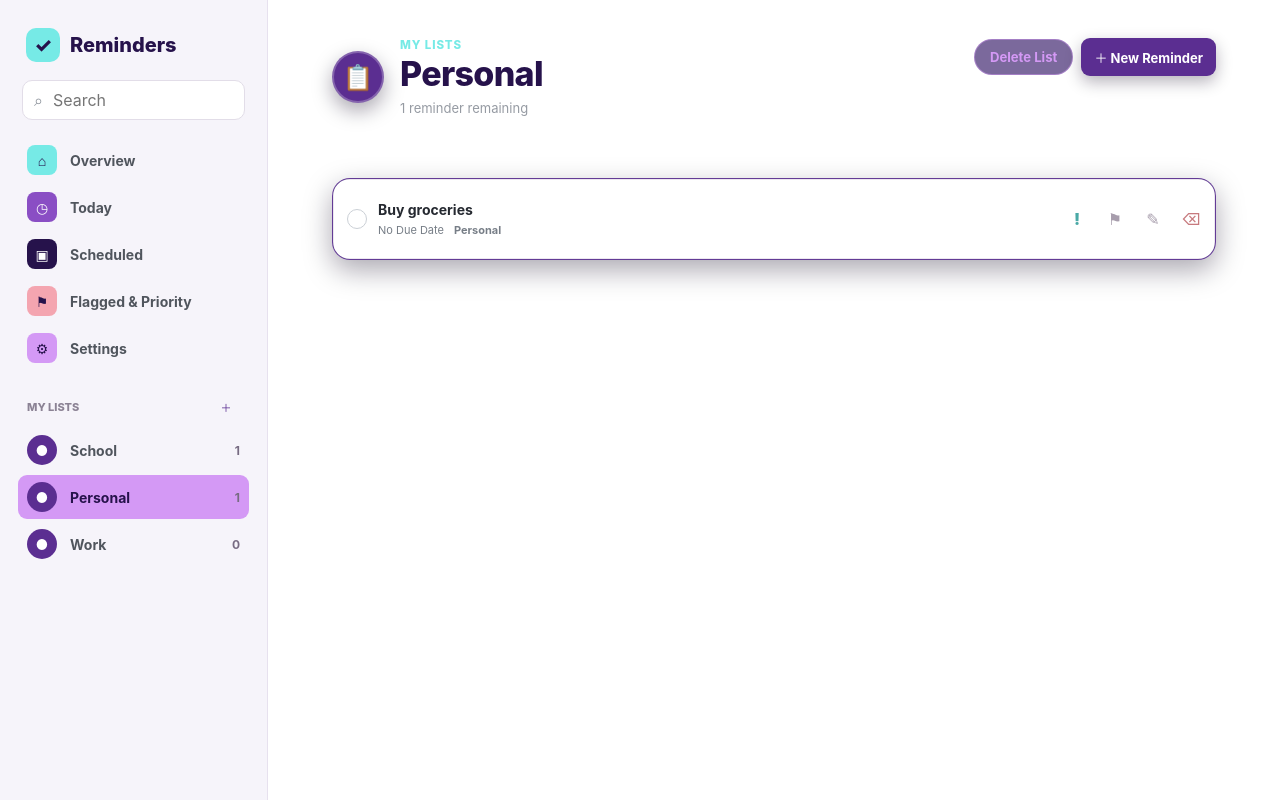
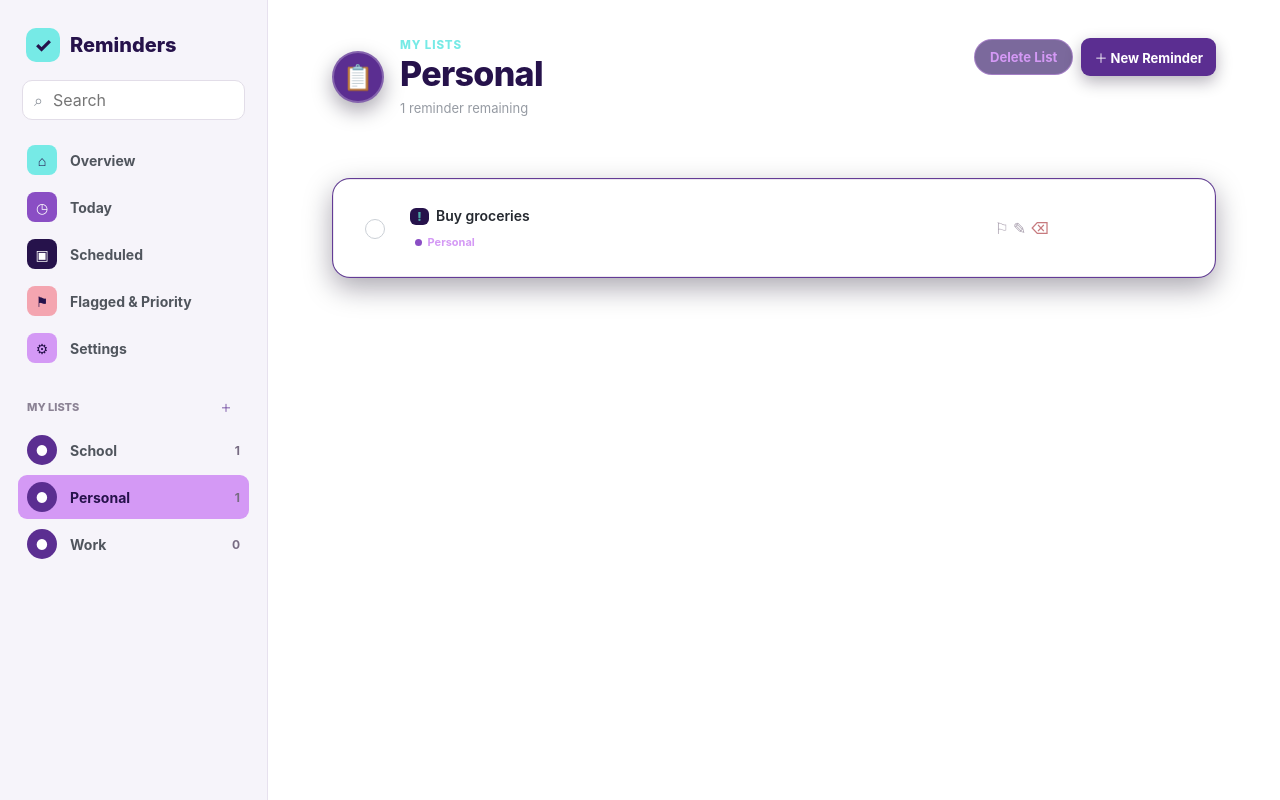
Before and after one commit to bunchhay-s/final-project-todo-app, a React (Vite) app: page /list/Personal in a window 1280 px wide. Built offline with nearby package versions, Linux system fonts and the light colour scheme.

Commit message:
Add: task components stylesheet and update the jsx.

```diff
--- /dev/null
+++ b/src/pages/TaskComponents.css
@@ -0,0 +1,357 @@
+/* ============================================================================
+Member 3 — TaskComponents (ViewHeader & TaskList) Stylesheet
+Palette: #26124B | #5B2E91 | #8A4EC4 | #D499F5 | #76EAE6
+============================================================================ */
+
+.tc-view-header,
+.tc-task-list,
+.tc-empty-state {
+--color-plum: #26124B;
+--color-violet: #5B2E91;
+--color-amethyst: #8A4EC4;
+--color-lilac: #D499F5;
+--color-aqua: #76EAE6;
+}
+
+.tc-view-header *,
+.tc-task-list *,
+.tc-empty-state * {
+box-sizing: border-box;
+}
+
+/* ============================================================================
+ViewHeader Styling
+============================================================================ */
+.tc-view-header {
+display: flex;
+flex-direction: column;
+gap: 0.9rem;
+width: 100%;
+}
+
+@media (min-width: 640px) {
+.tc-view-header {
+flex-direction: row;
+align-items: flex-end;
+justify-content: space-between;
+}
+}
+
+.tc-header-text .eyebrow {
+margin: 0 0 0.2rem;
+font-size: 0.72rem;
+font-weight: 800;
+text-transform: uppercase;
+letter-spacing: 0.08em;
+color: var(--color-aqua);
+}
+
+.tc-header-text h1 {
+margin: 0;
+font-size: 2rem;
+font-weight: 800;
+letter-spacing: -0.02em;
+color: #ffffff;
+}
+
+.tc-header-subtitle {
+margin: 0.25rem 0 0;
+font-size: 0.88rem;
+color: var(--color-lilac);
+}
+
+.tc-add-btn {
+display: inline-flex;
+align-items: center;
+gap: 0.4rem;
+padding: 0.58rem 1.15rem;
+border: none;
+border-radius: 9999px;
+background-color: var(--color-aqua);
+color: var(--color-plum);
+font-size: 0.84rem;
+font-weight: 800;
+cursor: pointer;
+align-self: flex-start;
+box-shadow: 0 4px 14px rgba(118, 234, 230, 0.28);
+transition: transform 0.14s ease, filter 0.14s ease;
+}
+
+@media (min-width: 640px) {
+.tc-add-btn {
+align-self: auto;
+}
+}
+
+.tc-add-btn:hover {
+filter: brightness(1.06);
+}
+
+.tc-add-btn:active {
+transform: scale(0.96);
+}
+
+/* ============================================================================
+TaskList & Task Rows
+============================================================================ */
+.tc-task-list {
+display: flex;
+flex-direction: column;
+width: 100%;
+background-color: rgba(53, 26, 104, 0.92);
+border: 1px solid rgba(138, 78, 196, 0.45);
+border-radius: 18px;
+overflow: hidden;
+box-shadow: 0 10px 26px rgba(15, 6, 32, 0.35);
+}
+
+.tc-task-row {
+display: flex;
+align-items: flex-start;
+gap: 0.85rem;
+padding: 0.95rem 1.15rem;
+border-bottom: 1px solid rgba(138, 78, 196, 0.35);
+transition: background-color 0.16s ease;
+}
+
+.tc-task-row:last-child {
+border-bottom: none;
+}
+
+.tc-task-row:hover {
+background-color: rgba(91, 46, 145, 0.45);
+}
+
+/* Circular Checkbox */
+.tc-task-check {
+width: 24px;
+height: 24px;
+margin-top: 2px;
+border-radius: 50%;
+border: 2px solid var(--color-amethyst);
+background: transparent;
+color: var(--color-plum);
+font-size: 0.8rem;
+font-weight: 900;
+display: inline-flex;
+align-items: center;
+justify-content: center;
+flex-shrink: 0;
+cursor: pointer;
+transition: transform 0.14s ease, background-color 0.15s ease, border-color 0.15s ease;
+}
+
+.tc-task-check:hover {
+transform: scale(1.08);
+border-color: var(--color-aqua);
+background-color: rgba(118, 234, 230, 0.16);
+}
+
+.tc-task-check.checked,
+.tc-task-row.completed .tc-task-check {
+background-color: var(--color-aqua);
+border-color: var(--color-aqua);
+}
+
+/* Main Task Body Button */
+.tc-task-main {
+flex: 1;
+min-width: 0;
+display: flex;
+flex-direction: column;
+align-items: flex-start;
+gap: 0.25rem;
+padding: 0;
+border: none;
+background: transparent;
+text-align: left;
+cursor: pointer;
+}
+
+.tc-title-row {
+display: flex;
+align-items: center;
+gap: 0.45rem;
+flex-wrap: wrap;
+}
+
+.tc-priority {
+font-size: 0.72rem;
+font-weight: 800;
+padding: 0.1rem 0.45rem;
+border-radius: 6px;
+background-color: var(--color-plum);
+color: var(--color-aqua);
+}
+
+.tc-priority.low {
+color: var(--color-lilac);
+}
+
+.tc-task-title {
+font-size: 0.96rem;
+font-weight: 600;
+color: #ffffff;
+line-height: 1.35;
+}
+
+.tc-task-row.completed .tc-task-title {
+text-decoration: line-through;
+opacity: 0.55;
+}
+
+.tc-task-notes {
+font-size: 0.82rem;
+color: rgba(212, 153, 245, 0.82);
+line-height: 1.4;
+}
+
+.tc-task-meta {
+display: flex;
+align-items: center;
+gap: 0.75rem;
+margin-top: 0.25rem;
+font-size: 0.76rem;
+font-weight: 600;
+flex-wrap: wrap;
+}
+
+.tc-meta-date {
+color: var(--color-aqua);
+font-weight: 700;
+}
+
+.tc-meta-list {
+display: inline-flex;
+align-items: center;
+gap: 0.35rem;
+font-style: normal;
+color: var(--color-lilac);
+}
+
+.tc-list-dot {
+width: 7px;
+height: 7px;
+border-radius: 50%;
+background-color: var(--color-amethyst);
+}
+
+/* Row Action Buttons */
+.tc-row-actions {
+display: flex;
+align-items: center;
+gap: 0.25rem;
+flex-shrink: 0;
+}
+
+.tc-action-btn {
+width: 32px;
+height: 32px;
+border-radius: 50%;
+border: none;
+background: transparent;
+color: rgba(212, 153, 245, 0.72);
+font-size: 0.98rem;
+display: inline-flex;
+align-items: center;
+justify-content: center;
+cursor: pointer;
+transition: background-color 0.15s ease, color 0.15s ease;
+}
+
+.tc-action-btn:hover {
+background-color: rgba(138, 78, 196, 0.3);
+color: var(--color-aqua);
+}
+
+.tc-action-btn.flagged {
+color: var(--color-aqua);
+background-color: rgba(118, 234, 230, 0.16);
+}
+
+.tc-action-btn.delete:hover {
+background-color: rgba(212, 153, 245, 0.2);
+color: #ffffff;
+}
+
+/* ============================================================================
+Empty State Card
+============================================================================ */
+.tc-empty-state {
+display: flex;
+flex-direction: column;
+align-items: center;
+justify-content: center;
+text-align: center;
+padding: 3rem 1.5rem;
+background-color: rgba(53, 26, 104, 0.9);
+border: 1px solid rgba(138, 78, 196, 0.42);
+border-radius: 18px;
+}
+
+.tc-empty-circle {
+width: 3rem;
+height: 3rem;
+border-radius: 50%;
+background-color: rgba(118, 234, 230, 0.16);
+border: 1px solid rgba(118, 234, 230, 0.45);
+color: var(--color-aqua);
+font-size: 1.25rem;
+font-weight: 800;
+display: flex;
+align-items: center;
+justify-content: center;
+margin-bottom: 0.8rem;
+}
+
+.tc-empty-state h2 {
+margin: 0 0 0.3rem;
+font-size: 1.05rem;
+font-weight: 700;
+color: #ffffff;
+}
+
+.tc-empty-state p {
+margin: 0;
+font-size: 0.85rem;
+color: var(--color-lilac);
+}
+
+/* ============================================================================
+Light Mode Theme Overrides (.light-mode on parent wrapper)
+============================================================================ */
+.light-mode .tc-header-text .eyebrow {
+color: var(--color-amethyst);
+}
+
+.light-mode .tc-header-text h1,
+.light-mode .tc-task-title,
+.light-mode .tc-empty-state h2 {
+color: var(--color-plum);
+}
+
+.light-mode .tc-header-subtitle,
+.light-mode .tc-task-notes,
+.light-mode .tc-meta-list,
+.light-mode .tc-empty-state p {
+color: var(--color-violet);
+}
+
+.light-mode .tc-task-list,
+.light-mode .tc-empty-state {
+background-color: #ffffff;
+border-color: rgba(212, 153, 245, 0.7);
+box-shadow: 0 6px 20px rgba(91, 46, 145, 0.08);
+}
+
+.light-mode .tc-task-row {
+border-bottom-color: rgba(212, 153, 245, 0.45);
+}
+
+.light-mode .tc-task-row:hover {
+background-color: #F8F4FD;
+}
+
+.light-mode .tc-meta-date {
+color: var(--color-violet);
+}
--- a/src/pages/TaskComponents.jsx
+++ b/src/pages/TaskComponents.jsx
@@ -1,24 +1,139 @@
 import { getRelativeDate } from '../utilities/dateHelpers'
+import './TaskComponents.css'
 
 const priorityLabels = { high: '!!!', medium: '!!', low: '!' }
 
-export function ViewHeader({ title, subtitle, onAdd }) {
-  return <header className="view-header"><div><p className="eyebrow">Reminders</p><h1>{title}</h1>{subtitle && <p>{subtitle}</p>}</div>{onAdd && <button type="button" className="add-button" onClick={onAdd}>＋ New Reminder</button>}</header>
+export function ViewHeader({ id, title, subtitle, onAdd }) {
+  return (
+    <header className="view-header tc-view-header">
+      <div className="tc-header-text">
+        <p className="eyebrow">Reminders</p>
+        <h1 id={id}>{title}</h1>
+        {subtitle && <p className="tc-header-subtitle">{subtitle}</p>}
+      </div>
+
+      {onAdd && (
+        <button type="button" className="add-button tc-add-btn" onClick={onAdd}>
+          <span aria-hidden="true">＋</span> New Reminder
+        </button>
+      )}
+    </header>
+  )
 }
 
-export function TaskList({ tasks, openTask, toggleComplete, toggleFlag, deleteTask }) {
-  if (!tasks.length) return <div className="empty-state"><span>✓</span><h2>No reminders here</h2><p>Nothing matches this view or search.</p></div>
-  return <div className="task-list">{tasks.map((task) => (
-    <article className={`task-row ${task.completed ? 'completed' : ''}`} key={task.id}>
-      <button type="button" className="task-check" onClick={() => toggleComplete(task.id)} aria-label={task.completed ? 'Mark incomplete' : 'Mark complete'}>{task.completed ? '✓' : ''}</button>
-      <button type="button" className="task-main" onClick={() => openTask(task)}>
-        <strong>{task.title}</strong>{task.notes && <span>{task.notes}</span>}
-        <small>{getRelativeDate(task.dueDate)}{task.dueTime ? ` · ${task.dueTime}` : ''}{task.list && <em>{task.list}</em>}</small>
-      </button>
-      <span className={`priority ${task.priority}`}>{priorityLabels[task.priority]}</span>
-      <button type="button" className={`row-button ${task.flagged ? 'flagged' : ''}`} onClick={() => toggleFlag(task.id)} aria-label="Toggle flag">⚑</button>
-      <button type="button" className="row-button" onClick={() => openTask(task)} aria-label="Edit reminder">✎</button>
-      <button type="button" className="row-button delete" onClick={() => deleteTask(task.id)} aria-label="Delete reminder">⌫</button>
-    </article>
-  ))}</div>
+export function TaskList({
+  tasks = [],
+  openTask,
+  toggleComplete,
+  toggleFlag,
+  deleteTask
+}) {
+  if (!tasks.length) {
+    return (
+      <div className="empty-state tc-empty-state" role="status">
+        <span className="tc-empty-circle" aria-hidden="true">
+          ✓
+        </span>
+        <h2>No reminders here</h2>
+        <p>Nothing matches this view or search.</p>
+      </div>
+    )
+  }
+
+  return (
+    <div className="task-list tc-task-list" role="list">
+      {tasks.map((task) => {
+        const hasPriority =
+          !task.completed && task.priority && priorityLabels[task.priority]
+
+        return (
+          <article
+            role="listitem"
+            className={`task-row tc-task-row ${task.completed ? 'completed' : ''}`}
+            key={task.id}
+          >
+            {/* Apple Circular Checkbox */}
+            <button
+              type="button"
+              role="checkbox"
+              aria-checked={task.completed}
+              className={`task-check tc-task-check ${task.completed ? 'checked' : ''}`}
+              onClick={() => toggleComplete(task.id)}
+              aria-label={task.completed ? 'Mark incomplete' : 'Mark complete'}
+            >
+              {task.completed ? '✓' : ''}
+            </button>
+
+            {/* Clickable Task Content */}
+            <button
+              type="button"
+              className="task-main tc-task-main"
+              onClick={() => openTask(task)}
+            >
+              <div className="tc-title-row">
+                {hasPriority && (
+                  <span className={`priority tc-priority ${task.priority}`}>
+                    {priorityLabels[task.priority]}
+                  </span>
+                )}
+                <strong className="tc-task-title">{task.title}</strong>
+              </div>
+
+              {task.notes && <span className="tc-task-notes">{task.notes}</span>}
+
+              {(task.dueDate || task.dueTime || task.list) && (
+                <small className="tc-task-meta">
+                  {(task.dueDate || task.dueTime) && (
+                    <span className="tc-meta-date">
+                      📅 {task.dueDate ? getRelativeDate(task.dueDate) : ''}
+                      {task.dueTime ? ` · ${task.dueTime}` : ''}
+                    </span>
+                  )}
+                  {task.list && (
+                    <em className="tc-meta-list">
+                      <span className="tc-list-dot" aria-hidden="true" />
+                      {task.list}
+                    </em>
+                  )}
+                </small>
+              )}
+            </button>
+
+            {/* Row Action Buttons */}
+            <div className="tc-row-actions">
+              <button
+                type="button"
+                className={`row-button tc-action-btn ${task.flagged ? 'flagged' : ''}`}
+                onClick={() => toggleFlag(task.id)}
+                aria-label={task.flagged ? 'Unflag reminder' : 'Flag reminder'}
+                title={task.flagged ? 'Remove Flag' : 'Flag Reminder'}
+              >
+                {task.flagged ? '⚑' : '⚐'}
+              </button>
+
+              <button
+                type="button"
+                className="row-button tc-action-btn"
+                onClick={() => openTask(task)}
+                aria-label="Edit reminder"
+                title="Edit Reminder"
+              >
+                ✎
+              </button>
+
+              <button
+                type="button"
+                className="row-button tc-action-btn delete"
+                onClick={() => deleteTask(task.id)}
+                aria-label="Delete reminder"
+                title="Delete Reminder"
+              >
+                ⌫
+              </button>
+            </div>
+          </article>
+        )
+      })}
+    </div>
+  )
 }
```
